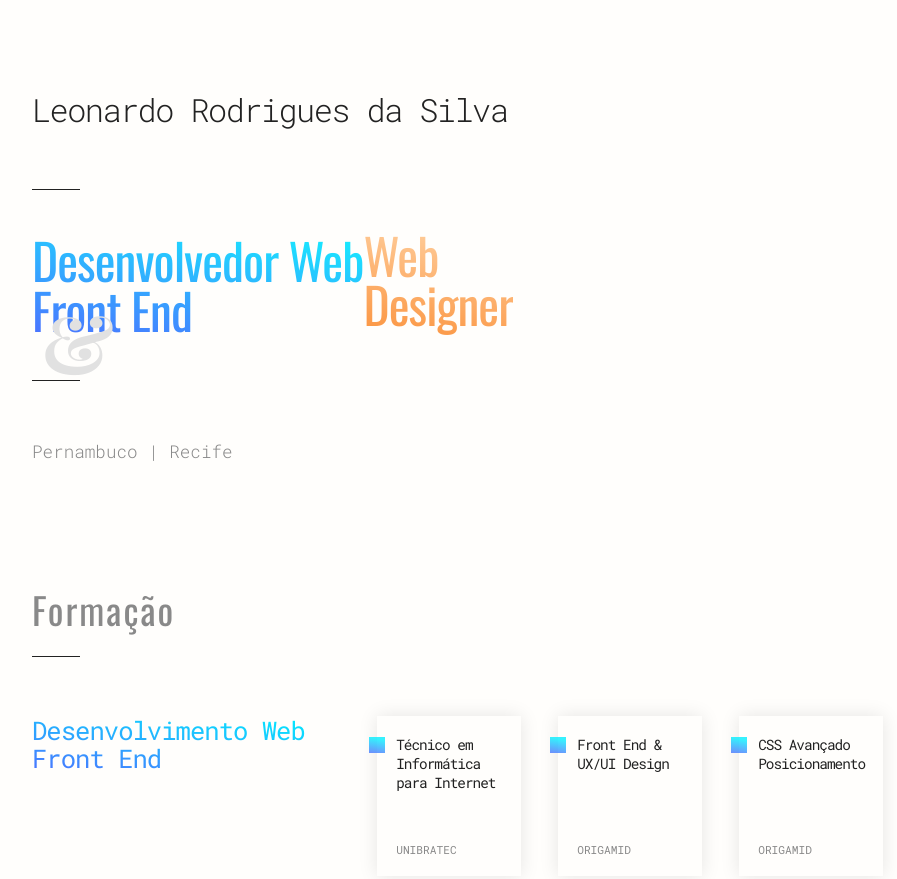
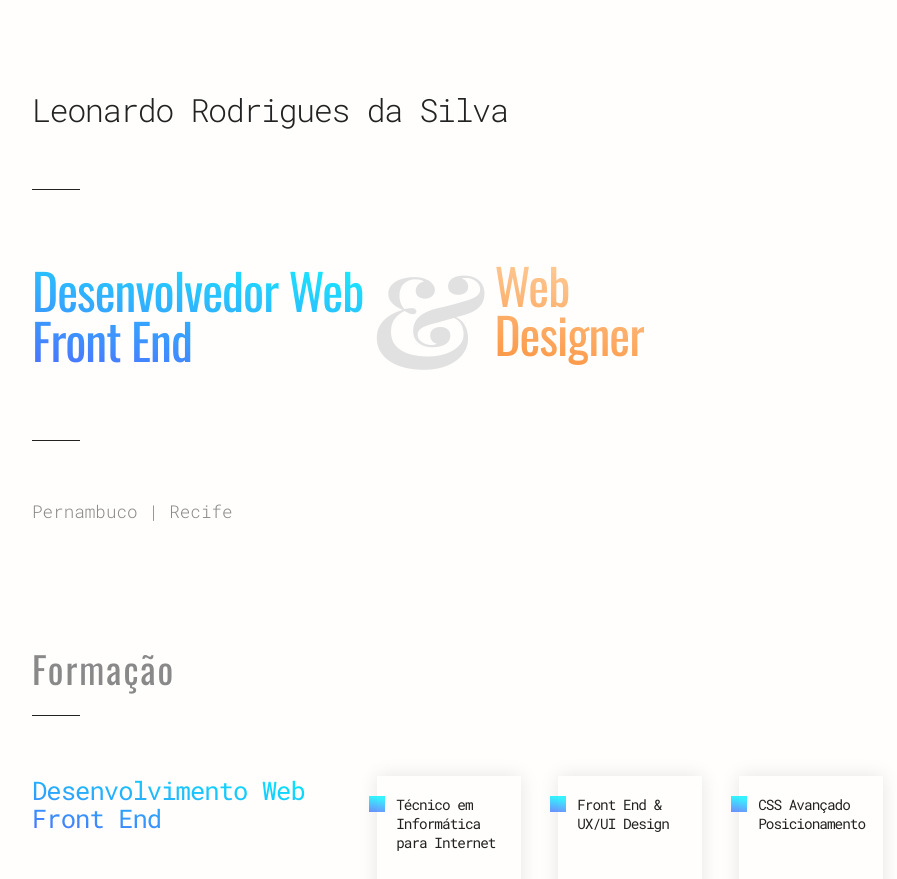
Before and after one commit to sondai-web-developer/curriculo, a website built with webpack: page index.html in a window 1280 px wide. Shown: the top 879 px of the page, without its empty margins (176-1073 px from the left). Built offline with nearby package versions, Linux system fonts and the light colour scheme.

Commit message:
responsividade da sessão início corrigida

```diff
--- a/css/inicio.css
+++ b/css/inicio.css
@@ -71,7 +71,7 @@
         margin: 2.5rem 0 3.7rem 0;
     }
 
-    span{
+    #profissoes > span{
         font-size: 7.1rem;
         top:0.2rem;
     }
@@ -81,15 +81,26 @@
     }
 }
 
+@media (min-width:985px){
+    #profissoes>h2{
+       font-size: 3rem;
+    }
+
+    #profissoes > span{
+        top:-0.1rem;
+    }
+}
+
 @media (min-width:1000px) {
     #profissoes{
         display: flex;
         align-items: center;
     }
 
-    span{
+    #profissoes > span{
         position: static;
-        margin: 0 10px;
+        font-size: 6rem;
+        margin: 0 8px;
     }
 
     #nomeDev {
@@ -105,10 +116,18 @@
     #profissoes > h2{
         font-size: 3.1rem;
     }
+
+    #profissoes > span{
+        font-size: 8rem;
+    }
 }
 
 @media (min-width: 1300px){
     #profissoes > h2{
         font-size: 4.4rem;
     }
+
+    #profissoes > span{
+        font-size: 11rem;
+    }
 }
```
